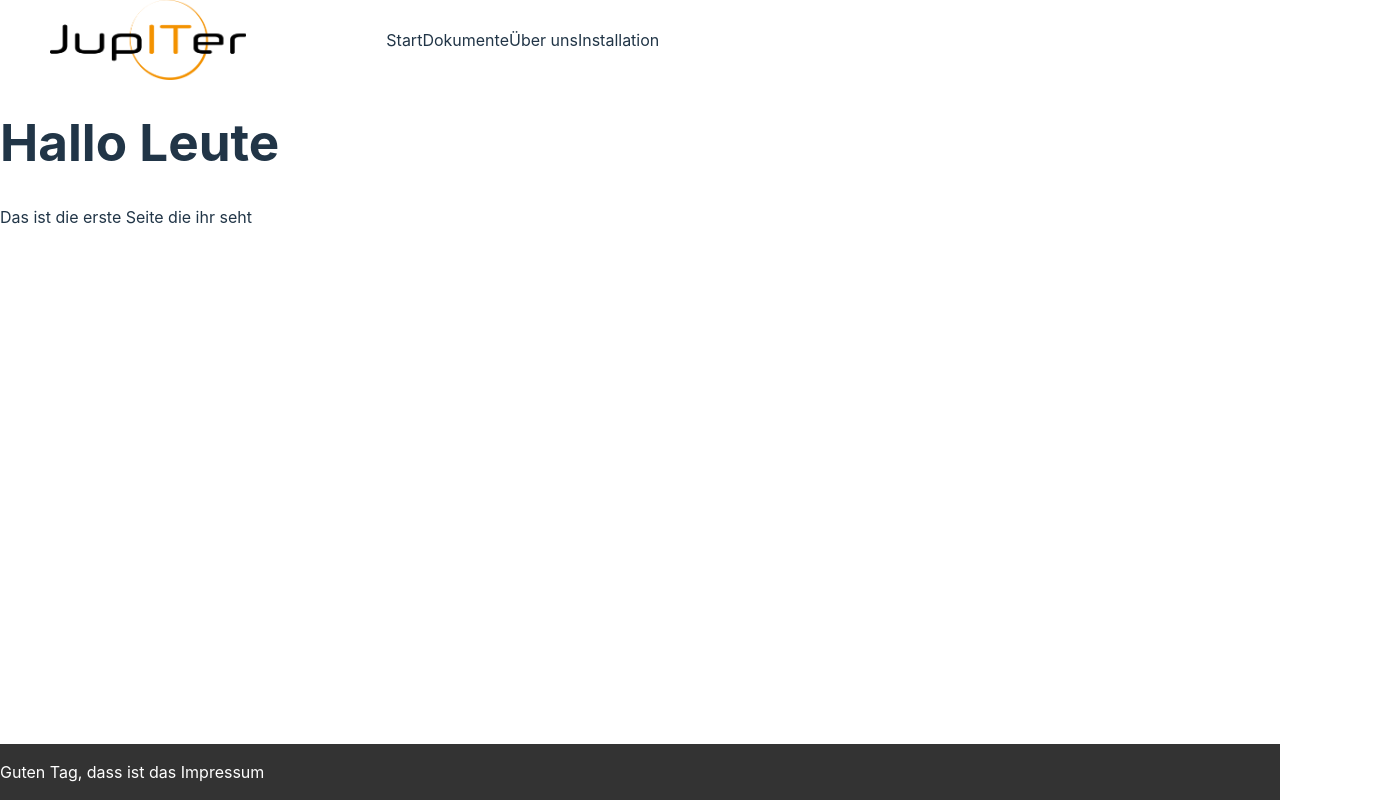
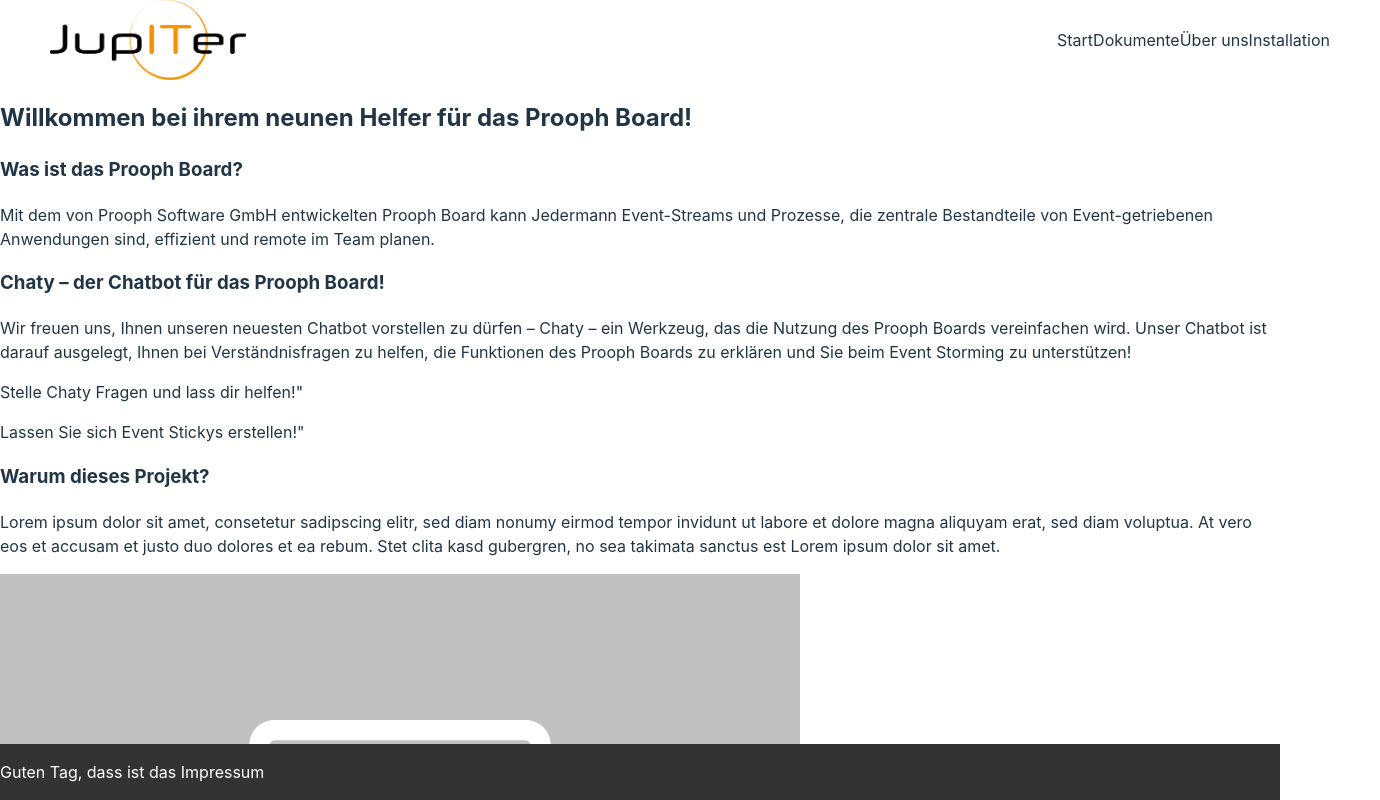
Before and after one commit to ZesNy02/Jupiter, a React (Vite) app in the folder website/: page / in a window 1280 px wide. Both pictures are taken after a click on the item "Start". Shown: the top 800 px of the page, 1380 px wide, since content can reach past the window. Built offline with nearby package versions, Linux system fonts and the light colour scheme; the HTML template or start-up script is replaced by a standard one.

Commit message:
Erste Homescreen Version

```diff
--- a/website/src/pages/Start.tsx
+++ b/website/src/pages/Start.tsx
@@ -1,10 +1,41 @@
 import React from 'react';
+import platzhalter from '../assets/platzhalter.png';
+import About from "./About.tsx"
 
 const Start: React.FC = () => {
+
   return (
-    <div>
-      <h1>Hallo Leute</h1>
-      <p>Das ist die erste Seite die ihr seht</p>
+    <div className="content">
+      <div className="produkt-vorstellung">
+        <h2>Willkommen bei ihrem neunen Helfer für das Prooph Board!</h2>
+
+        <h3>Was ist das Prooph Board?</h3>
+        <p>
+          Mit dem von Prooph Software GmbH entwickelten Prooph Board kann Jedermann Event-Streams und Prozesse,
+          die zentrale Bestandteile von Event-getriebenen Anwendungen sind, effizient und remote im Team planen.
+          </p>
+
+        <h3>Chaty – der Chatbot für das Prooph Board! </h3>
+        <p>Wir freuen uns, Ihnen unseren neuesten Chatbot vorstellen zu dürfen
+           – Chaty – ein Werkzeug, das die Nutzung des Prooph Boards vereinfachen wird.
+           Unser Chatbot ist darauf ausgelegt, Ihnen bei Verständnisfragen zu helfen,
+           die Funktionen des Prooph Boards zu erklären und Sie beim Event Storming zu unterstützen!</p>
+
+           <p>Stelle Chaty Fragen und lass dir helfen!"</p>
+
+           <p>Lassen Sie sich Event Stickys erstellen!"</p>
+      </div>
+      <div className="team-vorstellung">
+
+        <h3>Warum dieses Projekt?</h3>
+        <p>Lorem ipsum dolor sit amet, consetetur sadipscing elitr,
+           sed diam nonumy eirmod tempor invidunt ut labore et dolore magna aliquyam erat,
+            sed diam voluptua. At vero eos et accusam et justo duo dolores et ea rebum.
+            Stet clita kasd gubergren, no sea takimata sanctus est Lorem ipsum dolor sit
+             amet. </p>
+      <img className="team-bild" src={platzhalter} alt="team-bild" />
+      <p>Lerne uns kennen</p>
+      </div>
     </div>
   );
 }
```
Also changed, not shown: website/src/assets/platzhalter.png (added).
